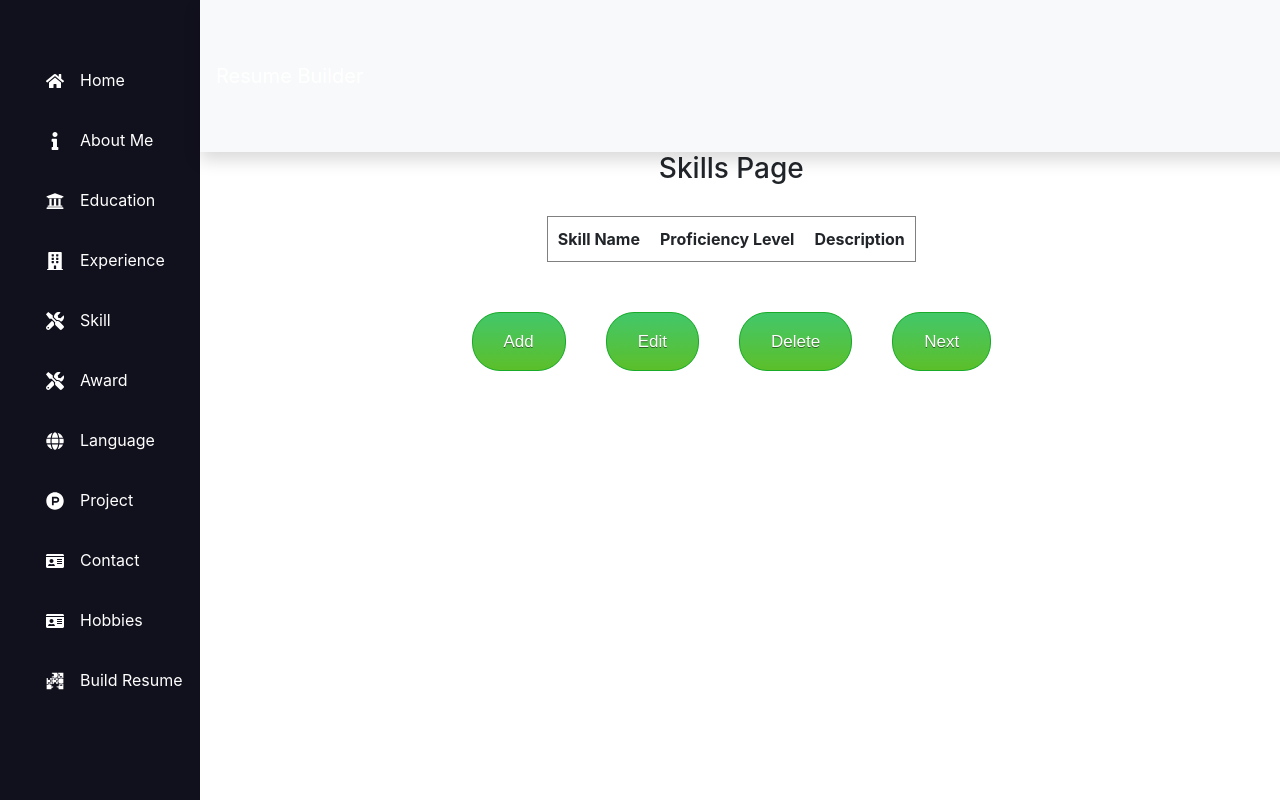
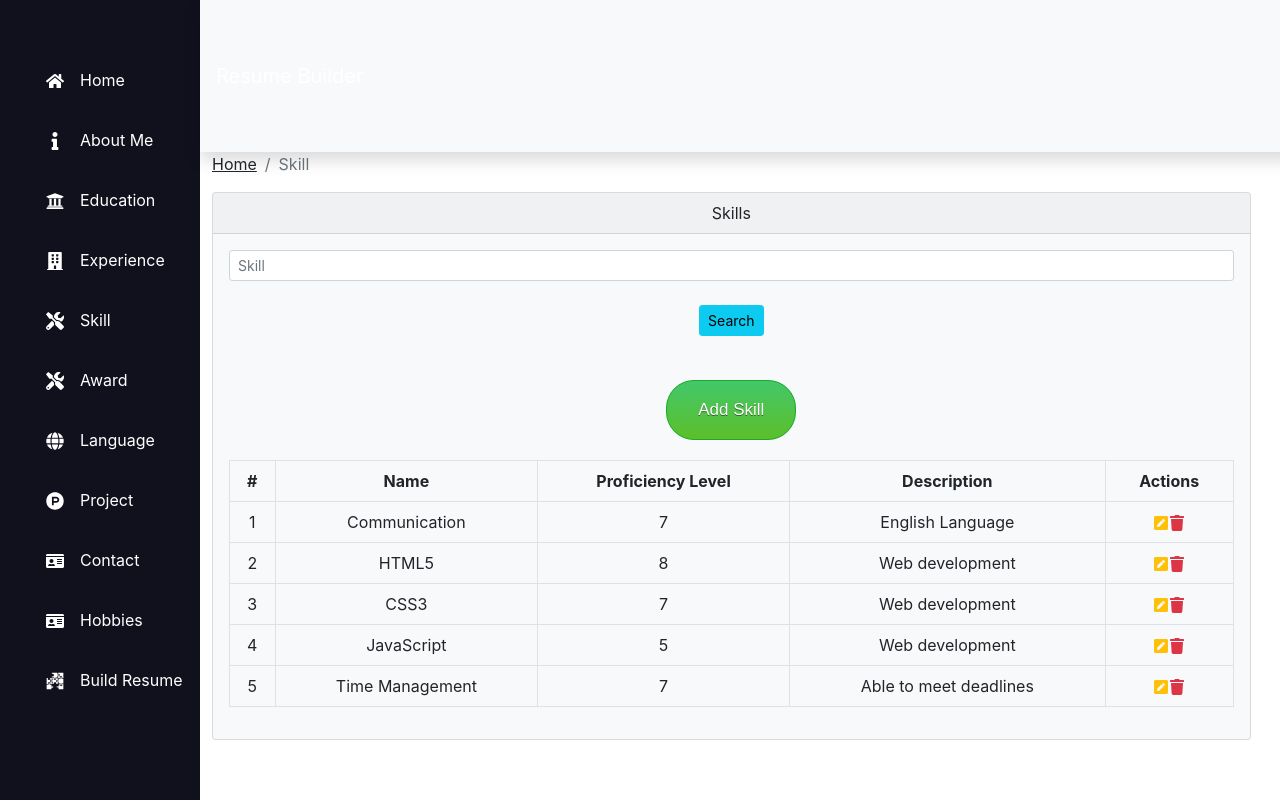
Before and after one commit to dinhvinhloc/mern_project_client, a React (Create React App) app: page /skill in a window 1280 px wide. Built offline with nearby package versions, Linux system fonts and the light colour scheme.

Commit message:
modified Skills section, implemented carousel

```diff
--- a/src/components/layouts/MainContainer.js
+++ b/src/components/layouts/MainContainer.js
@@ -22,7 +22,6 @@ import EditExperience from '../pages/Experience/EditExperience';
 import Skill from '../pages/Skill/Skill';
 import AddSkill from '../pages/Skill/AddSkill';
 import EditSkill from '../pages/Skill/EditSkill';
-import DeleteSkill from '../pages/Skill/DeleteSkill';
 
 import Language from '../pages/Language/Language';
 import AddLanguage from '../pages/Language/AddLanguage';
@@ -110,7 +109,6 @@ function MainContainer() {
             <LoggedInRoute path='/skill' exact component={Skill} />
             <LoggedInRoute path='/skill/add' exact component={AddSkill} />
             <LoggedInRoute path='/skill/edit/:id' exact component={EditSkill} />
-            <LoggedInRoute path='/skill/delete/:id' exact component={DeleteSkill} />
             <LoggedInRoute path='/language' exact component={Language} />
             <LoggedInRoute path='/language/add' exact component={AddLanguage} />
             <LoggedInRoute path='/language/edit/:id' component={EditLanguage} />
--- a/src/components/pages/AboutMe/AboutMe.js
+++ b/src/components/pages/AboutMe/AboutMe.js
@@ -5,7 +5,7 @@ const AboutMe = () => {
 
 
   return <div className="bodyLayout">
-              <h3>About Me Page</h3>
+              <h3>About Me</h3>
               <textarea rows="20" cols="100"></textarea><br></br>
               <NavLink to='/about-me/edit' className='myButton'>Edit</NavLink>
               <NavLink to='/education' className='myButton'>Next</NavLink>
--- a/src/components/pages/AboutMe/EditAboutMe.js
+++ b/src/components/pages/AboutMe/EditAboutMe.js
@@ -4,7 +4,7 @@ import {NavLink} from 'react-router-dom';
 function EditAboutMe(props) {
     return (
         <div className="bodyLayout">
-            <h3>Edit About Me Page</h3>
+            <h3>Edit About Me</h3>
               <textarea rows="20" cols="100"></textarea><br></br>
               <NavLink to='/about-me' className='myButton'>Save</NavLink>
         </div>
--- a/src/components/pages/Skill/AddSkill.js
+++ b/src/components/pages/Skill/AddSkill.js
@@ -1,26 +1,82 @@
-import React from 'react';
-import {NavLink} from 'react-router-dom';
+import React, {Component} from 'react';
+import Breadcrumbs from '../../layouts/Breadcrumbs';
+import { Button, Card, Form, Alert } from 'react-bootstrap';
+import { NavLink } from 'react-router-dom';
 
-const AddSkill = () => {
-  return <div className="bodyLayout">
-            <h3>AddSkill page</h3>
-            <table className='skillTable'>
-              <tr>
-                <td className='skillTableTd'>Skill Name</td>
-                <td><input type="text" className="skillTextfield" name="skillName"/></td>
-              </tr>
-              <tr>
-                <td className='skillTableTd'>Proficiency Level</td>
-                <td><input type="text" className="skillTextfield" name="profLevel"/></td>
-              </tr>
-              <tr>
-                <td className='skillTableTd'>Skill Description</td>
-                <td><input type="text" className="skillTextfield" name="skillDesc"/></td>
-              </tr>
-            </table>
+const breadcrumbLinks = [
+  {
+    label: 'Home',
+    path: '/'
+  },
+  {
+    label: 'Skill',
+    path: '/skill',
+  },
+  {
+    label: 'New Skill',
+    path: '/skill/add',
+    active: true
+  }
+];
 
-            <NavLink to="/skill" className="myButton">Save</NavLink>
-          </div>;
+class AddSkill extends Component {
+
+  constructor() {
+    super();
+
+    this.state = {
+      messageVariant: 'danger',
+      hasMessage: false,
+      messageInfo: '',
+    };
+  }
+
+  saveHandler = (e) => {
+
+
+  }
+
+  handleValueChange = (e) => {
+    this.setState({ [e.target.name]: e.target.value });
+  };
+
+  render() {
+    return (
+      <div>
+        <Breadcrumbs links={breadcrumbLinks} />
+        {
+          this.state.hasMessage ? <Alert variant={this.state.messageVariant}>{this.state.messageInfo}</Alert> : ''
+        }
+        <Card
+          bg='light'
+          text='dark'
+        >
+          <Card.Header>New Skill</Card.Header>
+          <Card.Body>
+            <Form>
+              <Form.Group>
+                <Form.Label>Name</Form.Label>
+                <Form.Control size='sm' type="text" name='name' placeholder="Enter skill name" onChange={this.handleValueChange} />
+              </Form.Group>
+              <Form.Group>
+                <Form.Label>Proficiency Level</Form.Label>
+                <Form.Control size='sm' type="text" name='name' placeholder="Enter 1-10" onChange={this.handleValueChange} />
+              </Form.Group>
+              <Form.Group>
+                <Form.Label>Description</Form.Label>
+                <Form.Control size='sm' as="textarea" rows="8" name='description' onChange={this.handleValueChange} />
+              </Form.Group>
+            </Form>
+          </Card.Body>
+          <Card.Footer>
+            <Button size='sm' onClick={this.saveHandler} variant="success" type="submit" className='float-right'>Save</Button>
+            <NavLink exact to='/skill' className='btn btn-outline-secondary btn-sm float-left'>Back to Skill</NavLink>
+          </Card.Footer>
+        </Card>
+      </div>
+    );
+  }
+
 };
 
 export default AddSkill;
--- a/src/components/pages/Skill/DeleteSkill.js
+++ /dev/null
@@ -1,20 +0,0 @@
-import React from 'react';
-import {NavLink} from 'react-router-dom';
-
-function DeleteSkill() {
-    return (
-        <div className='bodyLayout'>
-            <h3>DeletSkill page</h3>
-            <table className='skillTable'>
-              <tr>
-                <td className='skillTableTd'>Skill Name</td>
-                <td><input type="text" className="skillTextfield" name="skillName" placeholder='Enter skill name to delete' size='30'/></td>
-              </tr>
-            </table>
-            <NavLink to="/skill" className="myButton">Delete</NavLink>
-            <NavLink to="/skill" className="myButton">Cancel</NavLink>
-        </div>
-    );
-}
-
-export default DeleteSkill;
--- a/src/components/pages/Skill/EditSkill.js
+++ b/src/components/pages/Skill/EditSkill.js
@@ -1,27 +1,82 @@
-import React from 'react';
-import {NavLink} from 'react-router-dom';
+import React,{Component} from 'react';
+import Breadcrumbs from '../../layouts/Breadcrumbs';
+import { Button, Card, Form, Alert } from 'react-bootstrap';
+import { NavLink } from 'react-router-dom';
 
-const EditSkill = () => {
-  return <div className="bodyLayout">
-            <h3>EditSkill page</h3>
-            <table className='skillTable'>
-              <tr>
-                <td className='skillTableTd'>Skill Name</td>
-                <td><input type="text" className="skillTextfield" name="skillName" placeholder='Enter skill name to search' size='30'/></td>
-              </tr>
-              <tr>
-                <td className='skillTableTd'>Proficiency Level</td>
-                <td><input type="text" className="skillTextfield" name="profLevel" size='30'/></td>
-              </tr>
-              <tr>
-                <td className='skillTableTd'>Skill Description</td>
-                <td><input type="text" className="skillTextfield" name="skillDesc" size='30'/></td>
-              </tr>
-            </table>
-            <NavLink to="/skill/edit/:id" className="myButton">Search</NavLink>
-            <NavLink to="/skill" className="myButton">Save</NavLink>
-            <NavLink to="/skill" className="myButton">Cancel</NavLink>
-          </div>;
+
+const breadcrumbLinks = [
+  {
+    label: 'Home',
+    path: '/'
+  },
+  {
+    label: 'Skill',
+    path: '/skill',
+  },
+  {
+    label: 'Edit Skill',
+    active: true
+  }
+];
+
+class EditSkill extends Component {
+
+  constructor() {
+    super();
+
+    this.state = {
+      messageVariant: 'danger',
+      hasMessage: false,
+      messageInfo: '',
+    };
+  }
+
+  saveHandler = (e) => {
+
+
+  }
+
+  handleValueChange = (e) => {
+    this.setState({ [e.target.name]: e.target.value });
+  };
+
+  render() {
+    return (
+      <div>
+        <Breadcrumbs links={breadcrumbLinks} />
+        {
+          this.state.hasMessage ? <Alert variant={this.state.messageVariant}>{this.state.messageInfo}</Alert> : ''
+        }
+        <Card
+          bg='light'
+          text='dark'
+        >
+          <Card.Header>New Skill</Card.Header>
+          <Card.Body>
+            <Form>
+              <Form.Group>
+                <Form.Label>Name</Form.Label>
+                <Form.Control size='sm' type="text" name='name' placeholder="Enter skill name" value={this.state.name} onChange={this.handleValueChange} />
+              </Form.Group>
+              <Form.Group>
+                <Form.Label>Proficiency Level</Form.Label>
+                <Form.Control size='sm' type="text" name='name' placeholder="Enter 1-10" value={this.state.name} onChange={this.handleValueChange} />
+              </Form.Group>
+              <Form.Group>
+                <Form.Label>Description</Form.Label>
+                <Form.Control size='sm' as="textarea" rows="8" name='description' value={this.state.description} onChange={this.handleValueChange} />
+              </Form.Group>
+            </Form>
+          </Card.Body>
+          <Card.Footer>
+            <Button size='sm' onClick={this.saveHandler} variant="success" type="submit" className='float-right'>Save</Button>
+            <NavLink exact to='/skill' className='btn btn-outline-secondary btn-sm float-left'>Back to Skill</NavLink>
+          </Card.Footer>
+        </Card>
+      </div>
+    );
+  }
+
 };
 
 export default EditSkill;
--- a/src/components/pages/Skill/Skill.js
+++ b/src/components/pages/Skill/Skill.js
@@ -1,21 +1,137 @@
-import React from 'react';
-import {NavLink} from 'react-router-dom';
+import React, {Component} from 'react';
+import Breadcrumbs from '../../layouts/Breadcrumbs';
+import { Table, Button, Card, Form, Col } from 'react-bootstrap';
+import { NavLink } from 'react-router-dom';
+import { FaPenSquare, FaTrash } from 'react-icons/fa';
 
-const Skill = () => {
-  return <div className="bodyLayout">
-              <h3>Skills Page</h3>
-              <table border='1' className="skillTable">
+const breadcrumbLinks = [
+  {
+    label: 'Home',
+    path: '/'
+  },
+  {
+    label: 'Skill',
+    path: '/skill',
+    active: true
+  }
+];
+
+class Skill extends Component {
+
+  state = {
+    skills: [
+      {
+        "id": "1",
+        "name": "Communication",
+        "profLevel": "7",
+        "description": "English Language",
+      },
+      {
+        "id": "2",
+        "name": "HTML5",
+        "profLevel": "8",
+        "description": "Web development",
+      },
+      {
+        "id": "3",
+        "name": "CSS3",
+        "profLevel": "7",
+        "description": "Web development",
+      },
+      {
+        "id": "4",
+        "name": "JavaScript",
+        "profLevel": "5",
+        "description": "Web development",
+      },
+      {
+        "id": "5",
+        "name": "Time Management",
+        "profLevel": "7",
+        "description": "Able to meet deadlines",
+      },
+    ],
+    searchKeyword: ''
+  }
+
+  onLoadData() {
+
+  }
+
+  componentDidMount() {
+    this.onLoadData();
+  }
+
+  handleValueChange = (e) => {
+    this.setState({ [e.target.name]: e.target.value });
+  };
+
+  onDeleteHandler = (id) => {
+
+  }
+
+  render(){
+  return (<div className="bodyLayout">
+
+<Breadcrumbs links={breadcrumbLinks} />
+        <Card
+          bg='light'
+          text='dark'
+        >
+          <Card.Header>Skills</Card.Header>
+          <Card.Body>
+            <Form className='float-left'>
+              <Form.Row className="align-items-center">
+                <Col xs="auto">
+                  {/* <Form.Label srOnly>Skill</Form.Label> */}
+                  <Form.Control
+                    size="sm"
+                    className="mb-4"
+                    id="inlineFormInput"
+                    placeholder="Skill"
+                    name="searchKeyword"
+                    onChange={this.handleValueChange}
+                  />
+                </Col>
+                <Col xs="auto">
+                  <Button size="sm" type="submit" className="mb-4" variant='info'>Search</Button>
+                </Col>
+              </Form.Row>
+            </Form>
+
+               <NavLink exact to='/skill/add' className='myButton'>Add Skill</NavLink>
+            <Table bordered hover>
+              <thead>
                 <tr>
-                  <th className='skillsTablePad'>Skill Name</th>
-                  <th className='skillsTablePad'>Proficiency Level</th>
-                  <th className='skillsTablePad'>Description</th>
+                  <th>#</th>
+                  <th>Name</th>
+                  <th>Proficiency Level</th>
+                  <th>Description</th>
+                  <th>Actions</th>
                 </tr>
-              </table>
-              <NavLink to='/skill/add' className='myButton'>Add</NavLink>
-              <NavLink to='/skill/edit/:id' className='myButton'>Edit</NavLink>
-              <NavLink to='/skill/delete/:id' className='myButton'>Delete</NavLink>
-              <NavLink to='/language' className='myButton'>Next</NavLink>
-        </div>;
+              </thead>
+              <tbody>
+                {
+                  this.state.skills.map((skill, index) =>
+                    skill.name.toLowerCase().includes(this.state.searchKeyword.toLowerCase()) ?
+                      <tr key={index}>
+                        <td>{index + 1}</td>
+                        <td>{skill.name}</td>
+                        <td>{skill.profLevel}</td>
+                        <td>{skill.description}</td>
+                        <td className='text-center'>
+                          <NavLink exact to={'/skill/edit/' + skill.id} className='mr-3'><FaPenSquare className='text-warning' /></NavLink>
+                          <NavLink exact to='#' className='mr-3'><FaTrash className='text-danger' onClick={() => this.onDeleteHandler(skill.id)} /></NavLink>
+                        </td>
+                      </tr> : ''
+                  )
+                }
+              </tbody>
+            </Table>
+          </Card.Body>
+        </Card>
+
+        </div>)};
 };
 
 export default Skill;
```
